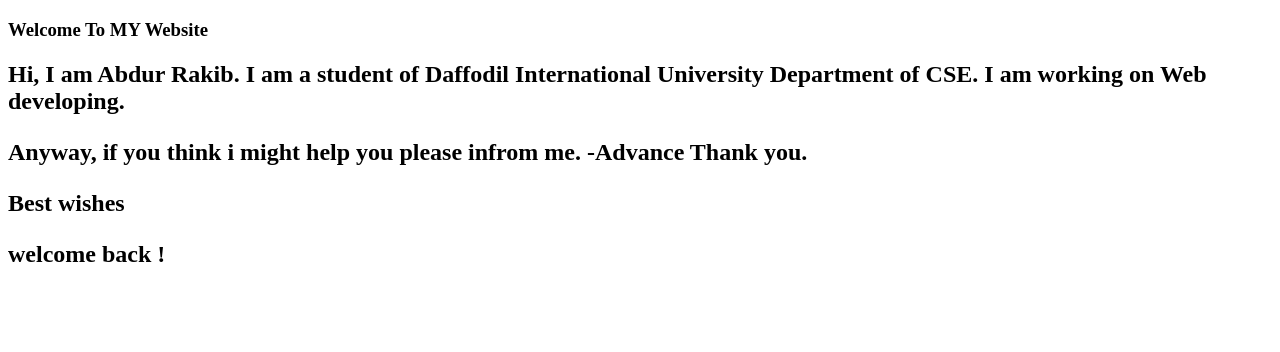
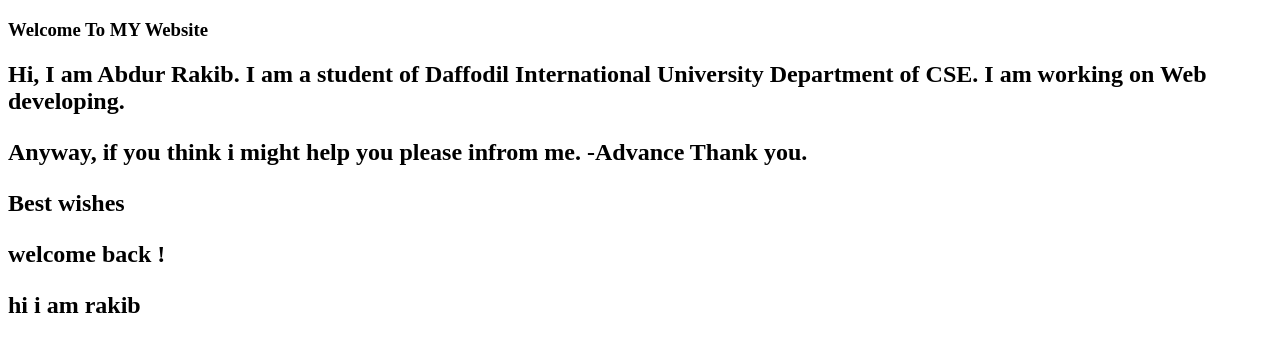
Before and after one commit to Ab-Rakib/my-websitedemo6, a plain HTML site: page index.html in a window 1280 px wide. Drawn offline with Linux system fonts and the light colour scheme.

Commit message:
rakib name added

```diff
--- a/index.html
+++ b/index.html
@@ -18,6 +18,7 @@
       </p>
       <p>Best wishes</p>
       <p>welcome back !</p>
+      <p>hi i am rakib</p>
     </h2>
   </body>
 </html>
```
